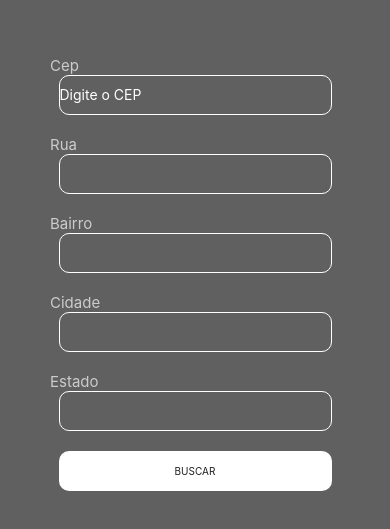
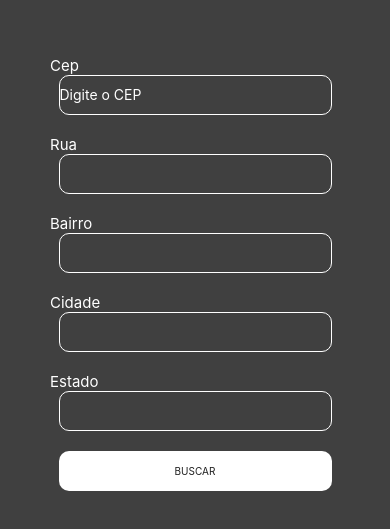
Before and after one commit to Danrhy/BuscaCep, a React Native app: screen / in a window 390 px wide. Shown: the part 159-688 px from the top of the page. Built offline with nearby package versions, Linux system fonts and the light colour scheme.

Commit message:
MAis uma alteração na cor

```diff
--- a/components/container.js
+++ b/components/container.js
@@ -18,7 +18,7 @@ cont:{
     flex:1,
 justifyContent:"center",
 alignItems:"center",
-backgroundColor:"#606060",
+backgroundColor:"#404040",
 
 
 
--- a/components/text.js
+++ b/components/text.js
@@ -17,7 +17,7 @@ const style_Txt= StyleSheet.create({
 txt:{
 alignSelf:"stretch",
 fontSize:15,
-color:"#ccc",
+color:"#fff",
 padding:'10',
 marginLeft:50,
 marginTop:20,
```
